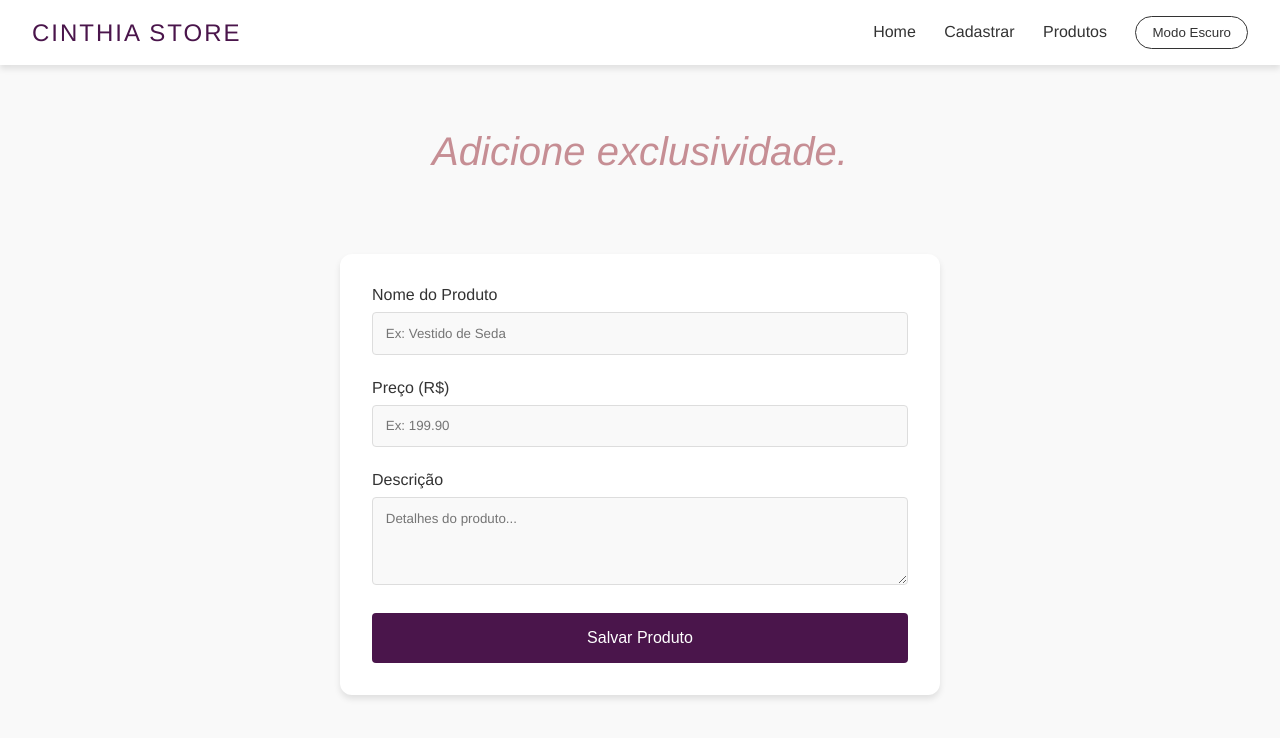
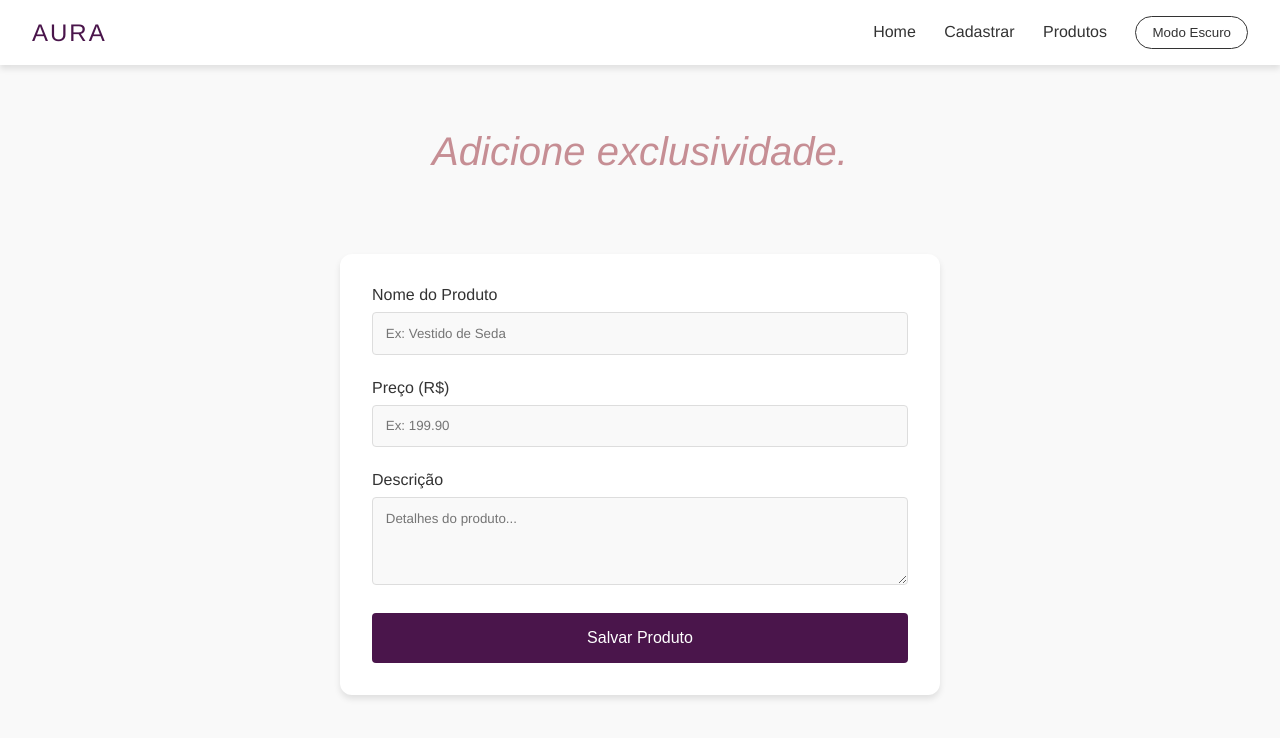
Before and after one commit to CinthiaKarolina/atividade-BackendeFrontend, a plain HTML site: page web/cadastro/index.html in a window 1280 px wide. Drawn offline with Linux system fonts and the light colour scheme.

Commit message:
Troca de nome da empresa

```diff
--- a/web/cadastro/index.html
+++ b/web/cadastro/index.html
@@ -4,14 +4,14 @@
 <head>
     <meta charset="UTF-8">
     <meta name="viewport" content="width=device-width, initial-scale=1.0">
-    <title>Cinthia Store - Cadastrar</title>
+    <title>Aura - Cadastrar</title>
     <link rel="stylesheet" href="style.css">
 </head>
 
 <body>
     <header>
         <div class="brand">
-            <h1>Cinthia Store</h1>
+            <h1>Aura</h1>
         </div>
         <nav>
             <a href="../index.html">Home</a>
```
Also changed, not shown: web/index.html (+2 -2 lines), web/produtos/index.html (+2 -2 lines).
